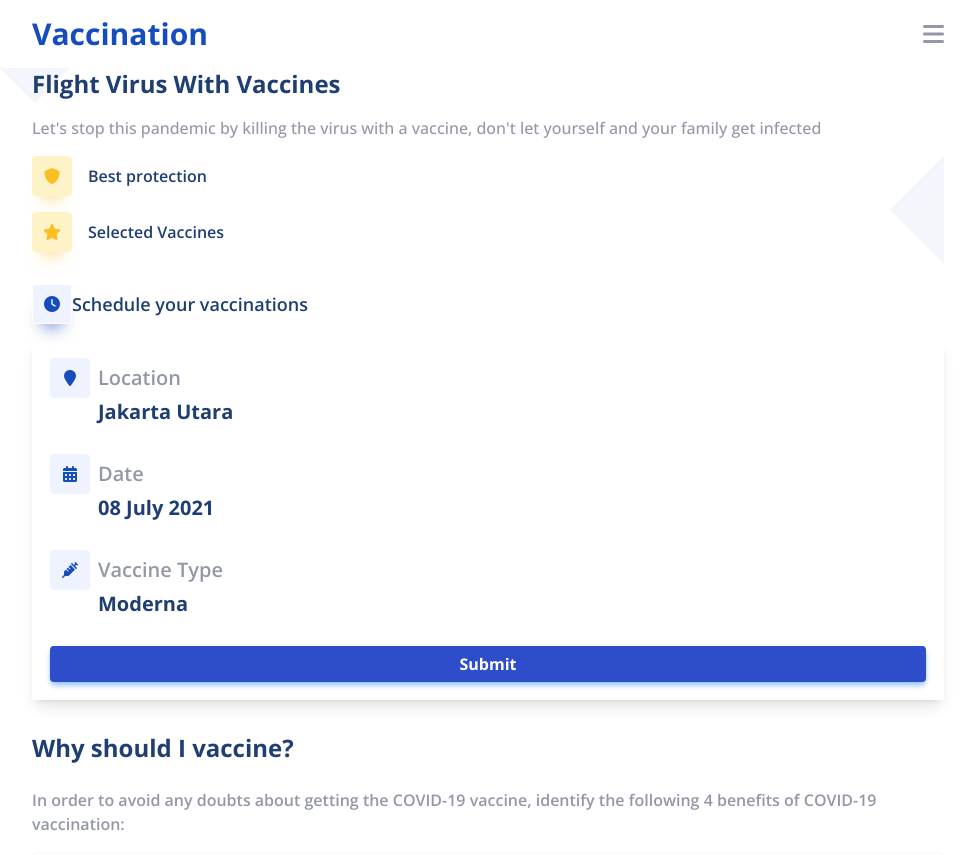
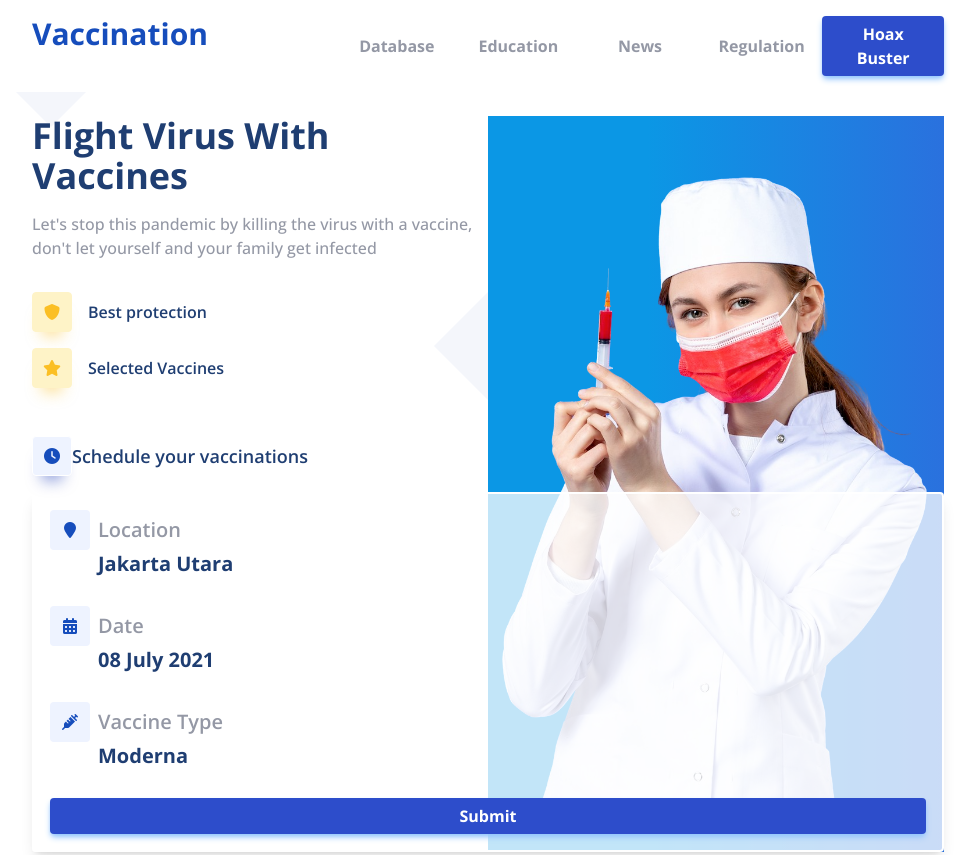
Before and after one commit to ajcarrillo/vaccine, a website: page index.html in a window 1280 px wide. Shown: the top 855 px of the page, without its empty margins (152-1130 px from the left). Drawn offline with nearby package versions, Linux system fonts and the light colour scheme; files that its build step writes are made by us from their sources.

Commit message:
hero tablet section

```diff
--- a/index.html
+++ b/index.html
@@ -25,24 +25,25 @@
   <header>
     <div class="container">
       <div class="grid grid-cols-3">
-        <div class="col-span-2">
+        <div class="col-span-2 md:col-span-1">
           <h1 class="site-title">Vaccination</h1>
         </div>
-        <div class="text-right self-center">
+        <div class="text-right self-center md:col-span-2">
           <input type="checkbox"
                  class="check hidden"
                  id="checked" />
-          <label class="text-2xl"
+          <label id="menu"
+                 class="text-2xl"
                  for="checked">
             <i class="fa-solid fa-bars"></i>
           </label>
-          <nav class="navbar hidden">
+          <nav class="navbar">
             <ul class="navbar-menu">
               <li>Database</li>
               <li>Education</li>
               <li>News</li>
               <li>Regulation</li>
-              <li>
+              <li class="md:hidden lg:block">
                 <button class="btn btn-sapphire">Hoax Buster</button>
               </li>
             </ul>
@@ -53,15 +54,19 @@
   </header>
   <main>
     <section class="hero mb-8">
-      <div class="container">
-        <div class="grid">
-          <div>
+      <div class="container md:pt-6">
+        <div class="grid md:relative">
+          <div class="hero-gradient">
+            <div class="hero-img h-full"></div>
+          </div>
+          <div class="hero-intro-container md:w-1/2">
             <h1 class="hero-title">Flight Virus With Vaccines</h1>
             <p class="hero-description">
               Let's stop this pandemic by killing the virus with a vaccine,
               don't let yourself and your family get infected
             </p>
-            <div class="hero-list-container mb-8">
+          </div>
+          <div class="hero-list-container mb-8 md:w-1/2">
             <ul class="hero-list">
               <li>
                 <div class="hero-list-item flex items-center">
@@ -146,8 +151,8 @@
           </section>
         </div>
       </div>
-      </div>
     </section>
+
     <section class="why-should">
       <div class="container">
         <div>
--- a/src/assets/css/vaccine.css
+++ b/src/assets/css/vaccine.css
@@ -38,15 +38,26 @@ p {
 }
 
 .navbar {
-    @apply font-bold absolute left-0 w-full text-center bg-white shadow-lg p-4 z-10;
-}
-
-.navbar-menu {
-    /*@apply grid grid-cols-5*/
+    @apply font-bold absolute left-0 w-full text-center bg-white shadow-lg p-4 z-10 hidden;
 }
 
 .navbar-menu li {
     @apply self-center pb-4
+}
+
+.hero-gradient {
+    @apply hidden absolute w-1/2 right-0;
+    height: 65%;
+    z-index: -1;
+    background: rgb(11, 151, 229);
+    background: linear-gradient(90deg, rgba(11, 151, 229, 1) 35%, rgba(42, 113, 222, 1) 100%);
+}
+
+.hero-img {
+    background-image: url('../img/img01.png');
+    background-size: contain;
+    background-position: center;
+    background-repeat: no-repeat;
 }
 
 .hero {
@@ -59,7 +70,7 @@ p {
 }
 
 .hero>.container::before {
-    @apply absolute left-0 top-0;
+    @apply absolute left-4 top-0;
     z-index: -1;
     content: "";
     width: 0;
@@ -267,3 +278,43 @@ p {
     width: 1.562rem !important;
     height: 1.562rem !important;
 }
+
+@media screen and (min-width:768px) {
+    #menu {
+        display: none
+    }
+
+    .navbar {
+        @apply block shadow-none relative p-0;
+    }
+
+    .navbar-menu {
+        @apply grid grid-cols-4
+    }
+
+    .navbar-menu li {
+        @apply self-center pb-0
+    }
+
+    .hero-gradient {
+        display: block;
+    }
+
+    .hero-title {
+        @apply text-4xl;
+    }
+
+    .hero-description {
+        @apply mb-8
+    }
+}
+
+@media screen and (min-width:1024px) {
+    .navbar-menu {
+        @apply grid grid-cols-5
+    }
+
+    .hero-gradient {
+        height: 100%;
+    }
+}
```
Also changed, not shown: src/assets/img/img01.png (added), src/assets/img/img02.png (added), src/assets/img/img03.png (added). Lines whose indentation alone changed are shown as unchanged.
